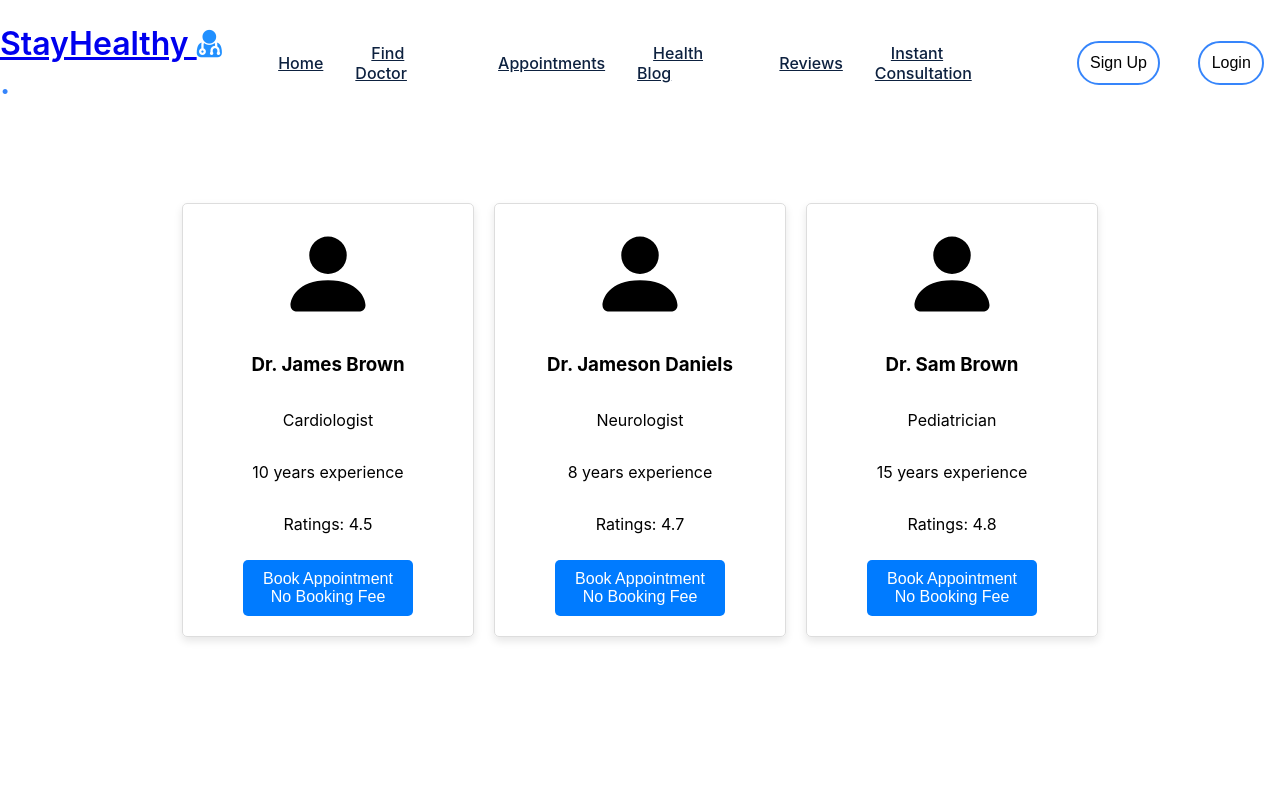
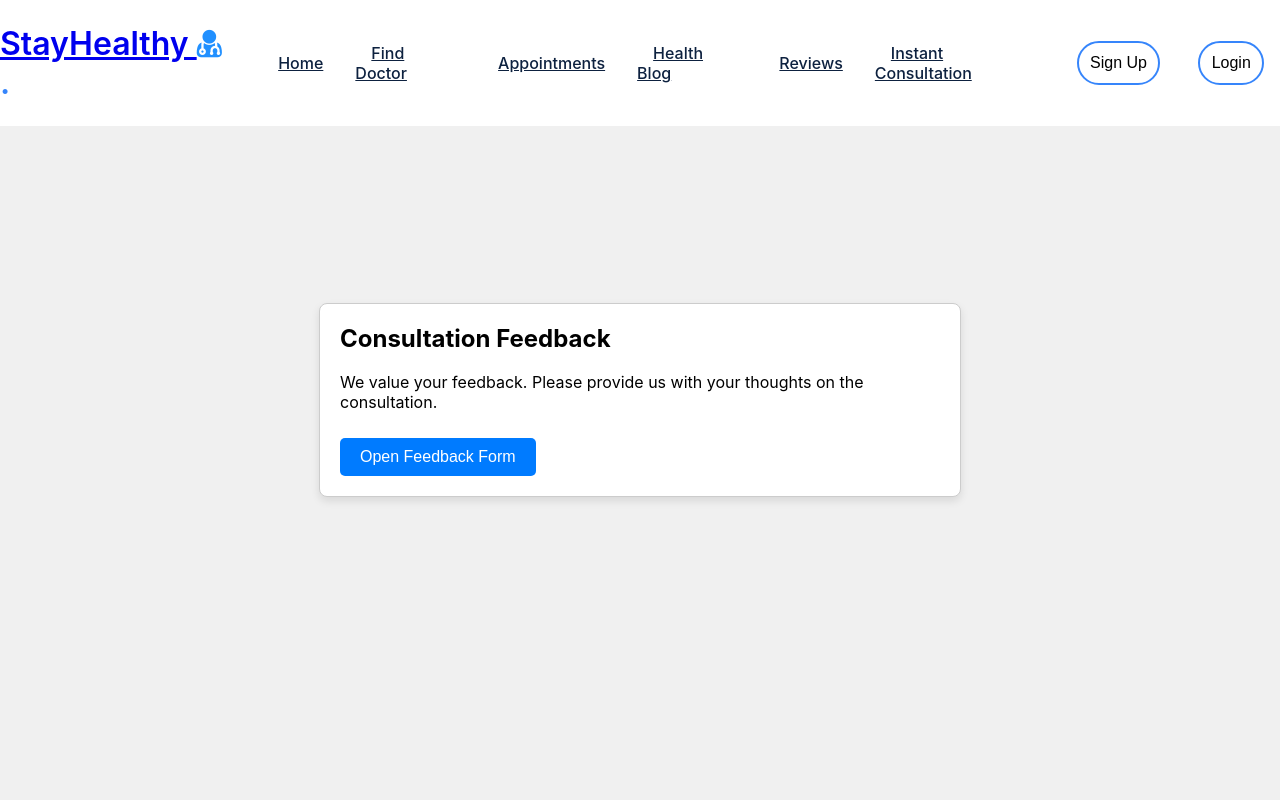
Before and after one commit to IvanIgn2023/med_app, a React (Create React App) app: page /reviews in a window 1280 px wide. Shown: the top 800 px of the page. Built offline with nearby package versions, Linux system fonts and the light colour scheme.

Commit message:
added review

```diff
--- a/src/App.js
+++ b/src/App.js
@@ -7,13 +7,15 @@ import FindDoctorSearch from './Components/FindDoctorSearch/FindDoctorSearch';
 import InstantConsultation from './Components/InstantConsultationBooking/InstantConsultation';
 import DoctorCard from './Components/DoctorCard/DoctorCard';
 import Notification from './Components/Notification/Notification';
+import ReviewForm from './Components/ReviewForm/ReviewForm'; // Import ReviewForm
+
 import { BrowserRouter as Router, Route, Routes } from "react-router-dom";
 
 function App() {
   const [isLoggedIn, setIsLoggedIn] = useState(false);
   const [username, setUsername] = useState('');
-  const [notificationMessage, setNotificationMessage] = useState(''); // State to manage notification message
-  const [showNotification, setShowNotification] = useState(false); // State to manage notification visibility
+  const [notificationMessage, setNotificationMessage] = useState('');
+  const [showNotification, setShowNotification] = useState(false);
 
   useEffect(() => {
     const storedEmail = sessionStorage.getItem("email");
@@ -26,18 +28,15 @@ function App() {
   }, []);
 
   const handleBooking = () => {
-    // Example logic for handling booking
     setNotificationMessage('Your appointment has been booked successfully!');
     setShowNotification(true);
   };
 
   const handleCancelBooking = () => {
-    // Example logic for handling booking cancellation
     setNotificationMessage('Your appointment has been canceled.');
     setShowNotification(true);
   };
 
-  // Sample array of doctors
   const doctors = [
     { name: 'Dr. James Brown', speciality: 'Cardiologist', experience: 10, ratings: 4.5, profilePic: null },
     { name: 'Dr. Jameson Daniels', speciality: 'Neurologist', experience: 8, ratings: 4.7, profilePic: null },
@@ -49,7 +48,6 @@ function App() {
       <div>
         <Navbar isLoggedIn={isLoggedIn} username={username} setIsLoggedIn={setIsLoggedIn} setUsername={setUsername} />
 
-        {/* Pass notification props to Notification component */}
         <Notification
           message={notificationMessage}
           visible={showNotification}
@@ -61,7 +59,7 @@ function App() {
           <Route path="/Login" element={<Login setIsLoggedIn={setIsLoggedIn} setUsername={setUsername} />} />
           <Route path="/find-doctor" element={<FindDoctorSearch />} />
           <Route path="/instant-consultation" element={<InstantConsultation onBooking={handleBooking} onCancel={handleCancelBooking} />} />
-          {/* Add other routes as needed */}
+          <Route path="/reviews" element={<ReviewForm />} /> {/* Ensure the path is correct */}
         </Routes>
 
         <div className="doctor-cards-container">
--- a/src/Components/Navbar/Navbar.js
+++ b/src/Components/Navbar/Navbar.js
@@ -1,4 +1,4 @@
-import React, { useState } from "react"; // Import useState from React
+import React, { useState } from "react";
 import { Link } from "react-router-dom";
 import "./Navbar.css";
 
@@ -50,7 +50,7 @@ const Navbar = ({ isLoggedIn, username, setIsLoggedIn, setUsername }) => {
           <Link to="/healthblog">Health Blog</Link>
         </li>
         <li className="link">
-          <Link to="/reviews">Reviews</Link>
+          <Link to="/reviews">Reviews</Link> {/* Updated path */}
         </li>
         <li className="link">
           <Link to="/instant-consultation">Instant Consultation</Link>
--- /dev/null
+++ b/src/Components/ReviewForm/ReviewForm.css
@@ -0,0 +1,81 @@
+/* Container that holds the whole page */
+.review-form-wrapper {
+    display: flex;
+    justify-content: center;
+    align-items: center;
+    height: 100vh; /* Full viewport height */
+    background-color: #f0f0f0; /* Light gray background */
+    margin: 0;
+}
+
+/* Container for the review form itself */
+.review-form-container {
+    border: 1px solid #ccc;
+    padding: 20px;
+    border-radius: 8px;
+    max-width: 600px;
+    width: 100%; /* Make sure it scales on smaller screens */
+    background-color: #ffffff;
+    box-shadow: 0 4px 8px rgba(0, 0, 0, 0.1); /* Add a slight shadow for better visibility */
+}
+
+.review-form-container h2 {
+    margin-top: 0;
+    font-size: 24px;
+}
+
+.feedback-button {
+    background-color: #007bff;
+    color: white;
+    border: none;
+    padding: 10px 20px;
+    border-radius: 5px;
+    cursor: pointer;
+    margin-top: 10px;
+}
+
+.feedback-button:hover {
+    background-color: #0056b3;
+}
+
+.feedback-form {
+    margin-top: 20px;
+}
+
+.feedback-form h3 {
+    margin-top: 0;
+    font-size: 20px;
+}
+
+.feedback-form label {
+    display: block;
+    margin: 10px 0 5px;
+    font-weight: bold;
+}
+
+.feedback-form input,
+.feedback-form textarea {
+    width: 100%;
+    padding: 8px;
+    border: 1px solid #ccc;
+    border-radius: 4px;
+    box-sizing: border-box; /* Ensures padding does not exceed width */
+}
+
+.feedback-form textarea {
+    resize: vertical; /* Allows vertical resizing of the textarea */
+}
+
+.feedback-form button {
+    background-color: #28a745;
+    color: white;
+    border: none;
+    padding: 10px 20px;
+    border-radius: 5px;
+    cursor: pointer;
+    margin-top: 10px;
+}
+
+.feedback-form button:hover {
+    background-color: #218838;
+}
--- /dev/null
+++ b/src/Components/ReviewForm/ReviewForm.js
@@ -0,0 +1,38 @@
+import React, { useState } from 'react';
+import './ReviewForm.css';
+
+const ReviewForm = () => {
+    const [showForm, setShowForm] = useState(false);
+
+    const handleToggleForm = () => {
+        setShowForm(!showForm);
+    };
+
+    return (
+        <div className="review-form-wrapper">
+            <div className="review-form-container">
+                <h2>Consultation Feedback</h2>
+                <p>We value your feedback. Please provide us with your thoughts on the consultation.</p>
+                <button className="feedback-button" onClick={handleToggleForm}>
+                    {showForm ? 'Close Feedback Form' : 'Open Feedback Form'}
+                </button>
+                {showForm && (
+                    <div className="feedback-form">
+                        <h3>Feedback Form</h3>
+                        <form>
+                            <label htmlFor="patientName">Name:</label>
+                            <input type="text" id="patientName" name="patientName" required />
+
+                            <label htmlFor="feedback">Feedback:</label>
+                            <textarea id="feedback" name="feedback" rows="5" required></textarea>
+
+                            <button type="submit">Submit Feedback</button>
+                        </form>
+                    </div>
+                )}
+            </div>
+        </div>
+    );
+};
+
+export default ReviewForm;
```
